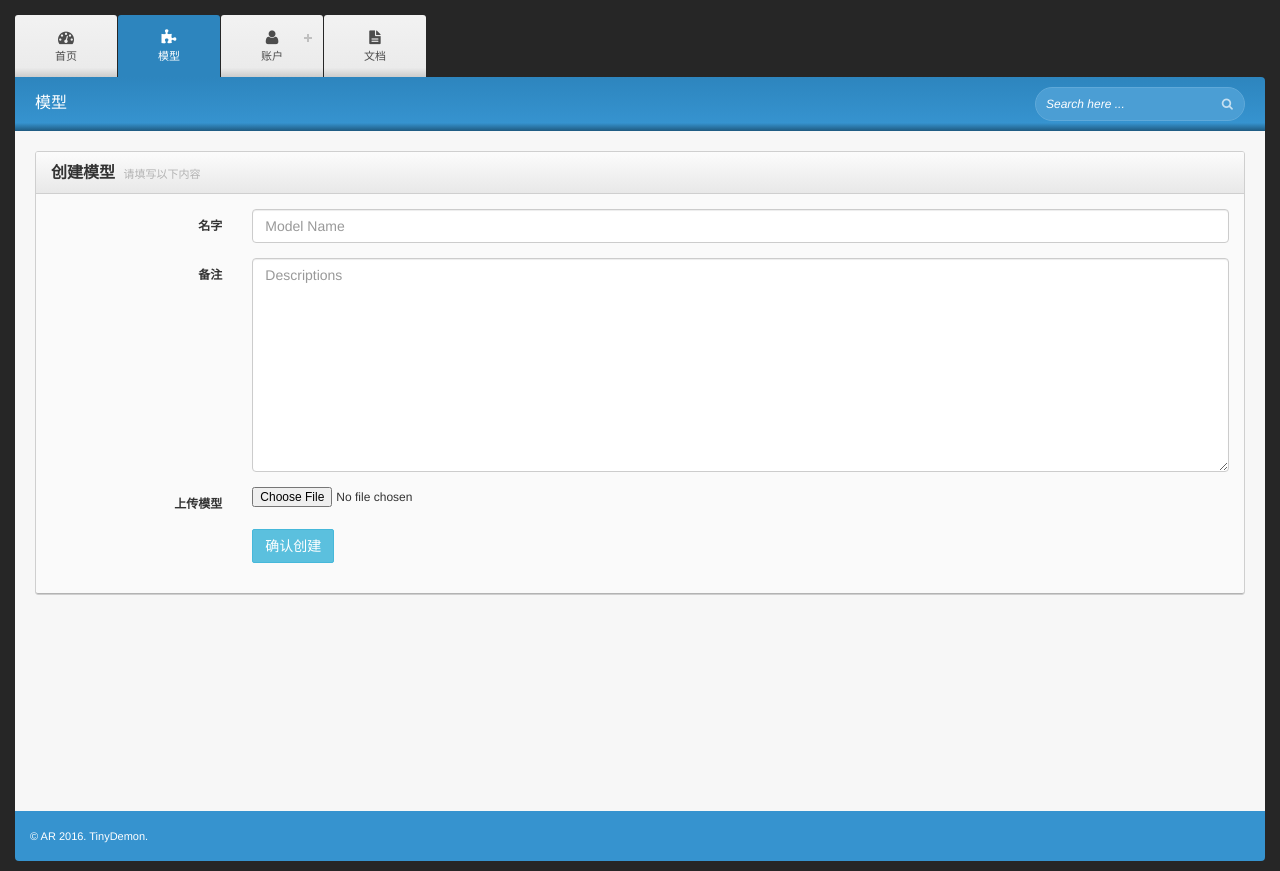
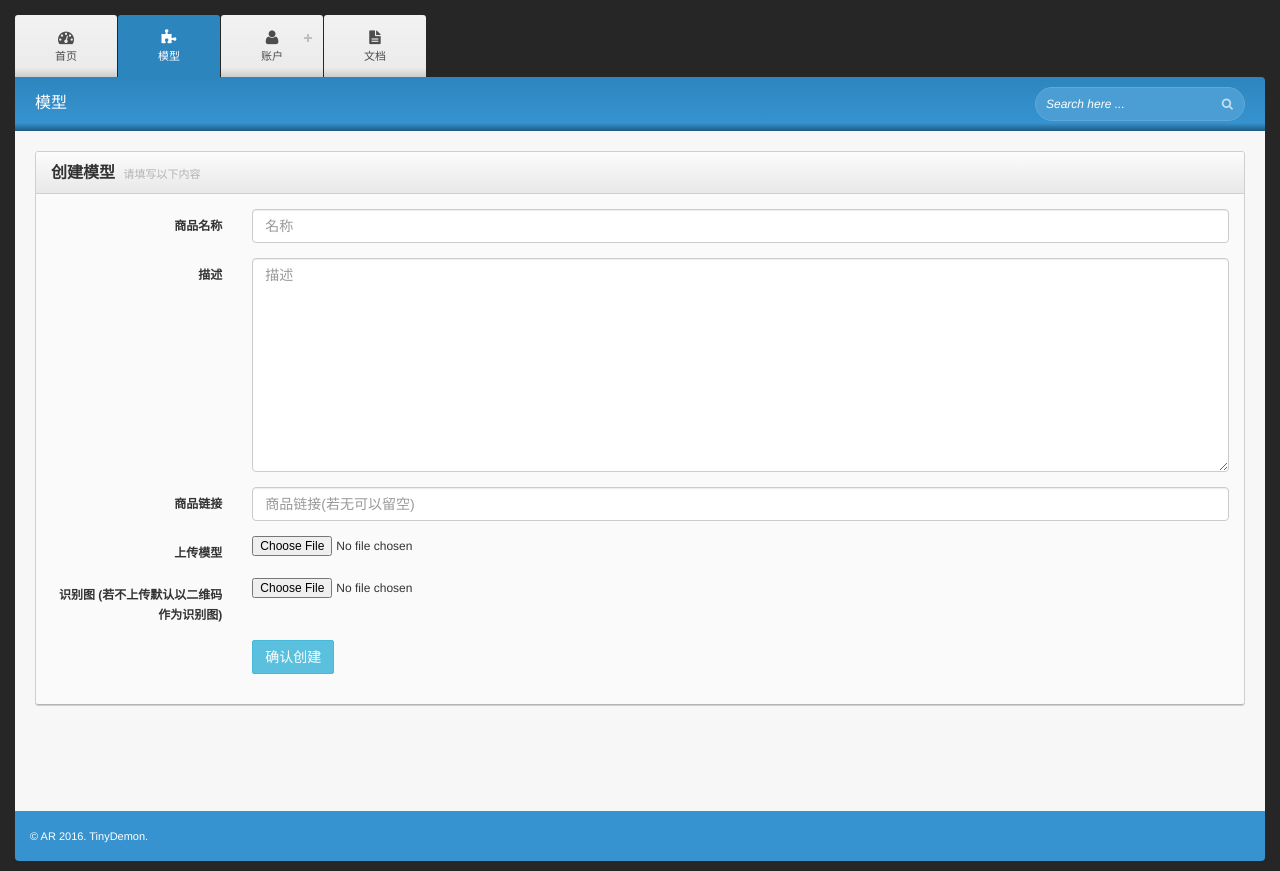
Before and after one commit to a741424975game/ARWebsite, a Django app: page /add-model.html in a window 1280 px wide. Shown: the part 60-931 px from the top of the page. Run offline with Django 3.2, Linux system fonts and the light colour scheme; the visitor is signed in with stand-in values (Sample User, id 1); some libraries are stand-ins or nearby versions.

Commit message:
add forms
添加商品链接跟识别图

```diff
--- a/MyApp/forms.py
+++ b/MyApp/forms.py
@@ -8,22 +8,22 @@ class RegisterForm(forms.Form):
     username = forms.CharField(widget=forms.TextInput(
         attrs={"class": "form-control", "id": "userName", "type": "text", "placeholder": "User Name",
                "required": "required",}),
-                               min_length=3, max_length=30, error_messages={"required": "username 不能为空",})
+        min_length=3, max_length=30, error_messages={"required": "username 不能为空",})
 
     email = forms.EmailField(widget=forms.TextInput(
         attrs={"class": "form-control", "id": "email", "placeholder": "Email", "type": "email",
                "required": "required",}),
-                             max_length=50, error_messages={"required": "email 不能为空",})
+        max_length=50, error_messages={"required": "email 不能为空",})
 
     password = forms.CharField(widget=forms.PasswordInput(
         attrs={"class": "form-control", "id": "Password1", "placeholder": "Password", "type": "password",
                "required": "required",}),
-                               min_length=8, max_length=30, error_messages={"required": "password 不能为空",})
+        min_length=8, max_length=30, error_messages={"required": "password 不能为空",})
 
     rePassword = forms.CharField(widget=forms.PasswordInput(
         attrs={"class": "form-control", "id": "Password2", "placeholder": "Password", "type": "password",
                "required": "required",}),
-                                 min_length=8, max_length=30, error_messages={"required": "password 不能为空",})
+        min_length=8, max_length=30, error_messages={"required": "password 不能为空",})
 
     def clean_rePassword(self):
         password = self.cleaned_data.get('password')
@@ -44,24 +44,28 @@ class LoginForm(forms.Form):
     username = forms.CharField(widget=forms.TextInput(
         attrs={"class": "form-control", "id": "userName", "type": "text", "placeholder": "User Name",
                "required": "required",}),
-                               min_length=3, max_length=30, error_messages={"required": "username 不能为空",})
+        min_length=3, max_length=30, error_messages={"required": "username 不能为空",})
 
     password = forms.CharField(widget=forms.PasswordInput(
         attrs={"class": "form-control", "id": "Password1", "placeholder": "Password", "type": "password",
                "required": "required",}),
-                               min_length=8, max_length=30, error_messages={"required": "password 不能为空",})
+        min_length=8, max_length=30, error_messages={"required": "password 不能为空",})
 
 
 # upload form 上传表单
 class UploadForm(forms.Form):
     modelName = forms.CharField(widget=forms.TextInput(
-        attrs={"class": "form-control", "id": "modelName", "type": "text", "placeholder": "Model Name",
+        attrs={"class": "form-control", "id": "modelName", "type": "text", "placeholder": "名称",
                "required": "required",}),
-                                max_length=30, error_messages={"required": "modelName 不能为空",})
+        max_length=30, error_messages={"required": "modelName 不能为空",})
 
     note = forms.CharField(widget=forms.Textarea(
-        attrs={"class": "form-control", "id": "modelName", "type": "text", "placeholder": "Descriptions", }))
+        attrs={"class": "form-control", "id": "modelNote", "type": "text", "placeholder": "描述",}))
+
+    product_link = forms.CharField(required=False, widget=forms.TextInput(
+        attrs={"class": "form-control", "id": "productLink", "type": "text", "placeholder": "商品链接(若无可以留空)",}
+    ))
 
     model = forms.FileField()
 
-    # imageTarget = forms.ImageField()
+    imageTarget = forms.ImageField(required=False)
--- a/templates/add-model.html
+++ b/templates/add-model.html
@@ -66,17 +66,24 @@
             <form class="form-horizontal no-margin" method="POST" enctype="multipart/form-data">
                 {% csrf_token %}
               <div class="form-group">
-                <label for="modelName" class="col-sm-2 control-label">名字</label>
+                <label for="modelName" class="col-sm-2 control-label">商品名称</label>
                 <div class="col-sm-10">
                   {{ uploadForm.modelName }}
                     <span>{{ uploadForm.modelName.errors }}</span>
                 </div>
               </div>
               <div class="form-group">
-                <label for="note" class="col-sm-2 control-label">备注</label>
+                <label for="note" class="col-sm-2 control-label">描述</label>
                 <div class="col-sm-10">
                   {{ uploadForm.note }}
                     <span>{{ uploadForm.note.errors }}</span>
+                </div>
+              </div>
+              <div class="form-group">
+                <label for="modelName" class="col-sm-2 control-label">商品链接</label>
+                <div class="col-sm-10">
+                  {{ uploadForm.product_link }}
+                    <span>{{ uploadForm.product_link.errors }}</span>
                 </div>
               </div>
               <div class="form-group">
@@ -86,22 +93,13 @@
                     <span>{{ uploadForm.model.errors }}</span>
                 </div>
               </div>
-{#              <div class="form-group">#}
-{#                <label for="imageTarget" class="col-sm-2 control-label">Image Target</label>#}
-{#                <div class="col-sm-10">#}
-{#              		{{ uploadForm.imageTarget }}#}
-{#                    <span>{{ uploadForm.imageTarget.errors }}</span>#}
-{#                </div>#}
-{#              </div>#}
-{#              <div class="form-group">#}
-{#                <div class="col-sm-offset-2 col-sm-10">#}
-{#                  <div class="checkbox">#}
-{#                    <label>#}
-{#                      <input type="checkbox"> Yes! I would like to use the QRCode as image target.#}
-{#                    </label>#}
-{#                  </div>#}
-{#                </div>#}
-{#              </div>#}
+              <div class="form-group">
+                <label for="imageTarget" class="col-sm-2 control-label">识别图   (若不上传默认以二维码作为识别图)</label>
+                <div class="col-sm-10">
+              		{{ uploadForm.imageTarget }}
+                    <span>{{ uploadForm.imageTarget.errors }}</span>
+                </div>
+              </div>
               <div class="form-group">
                 <div class="col-sm-offset-2 col-sm-10">
                   <button type="submit" class="btn btn-info">确认创建</button>
```
